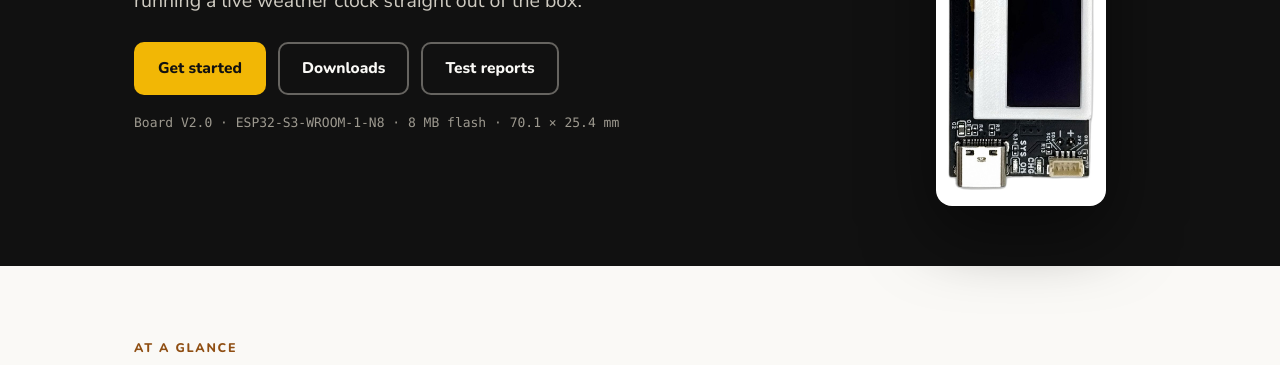
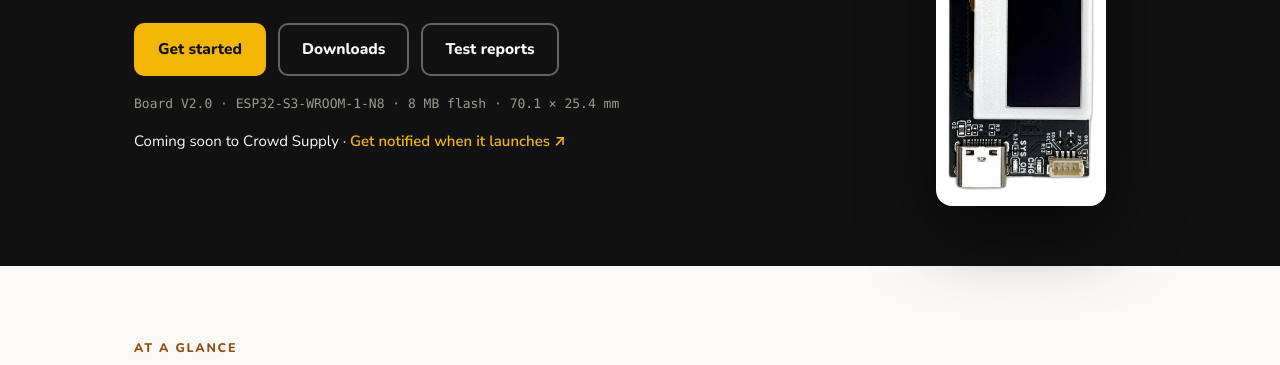
Before and after one commit to HW-DESIGNS-LLC/docs, a plain HTML site: page esp32-s3/index.html in a window 1280 px wide. Shown: the part 397-762 px from the top of the page. Drawn offline with Linux system fonts and the light colour scheme.

Commit message:
Get notified when it launches

```diff
--- a/assets/site.css
+++ b/assets/site.css
@@ -126,6 +126,9 @@ a{color:var(--cobalt);text-underline-offset:3px}
 .btn-ghost{border-color:rgba(207,203,194,.45);color:var(--bright)}
 .btn-ghost:hover{border-color:var(--bright)}
 .quickfacts{font-family:var(--mono);font-size:13px;color:var(--faint);margin:0}
+.launch-note{margin:14px 0 0;font-size:15px;color:var(--bright)}
+.launch-note a{color:var(--gold);font-weight:600;text-decoration:none}
+.launch-note a:hover{text-decoration:underline}
 
 /* Product shot: white card floating on black with a gold + copper glow.
    (Board renders have white backgrounds, so the frame stays light.)    */
--- a/esp32-s3/index.html
+++ b/esp32-s3/index.html
@@ -81,6 +81,7 @@
           <a class="btn btn-ghost" href="#test-data">Test reports</a>
         </div>
         <p class="quickfacts">Board V2.0 &middot; ESP32-S3-WROOM-1-N8 &middot; 8 MB flash &middot; 70.1 &times; 25.4 mm</p>
+        <p class="launch-note">Coming soon to Crowd Supply &middot; <a href="https://www.crowdsupply.com/hw-designs/crescent-city-dev-board" target="_blank" rel="noopener">Get notified when it launches&nbsp;&#8599;</a></p>
       </div>
       <figure class="hero-shot">
         <!-- Front photo of a V2.0 board with the OLED fitted (version set by IMG_VERSION above). -->
```
Also changed, not shown: esp32-s3/esphome/index.html (+1 -0 lines).
